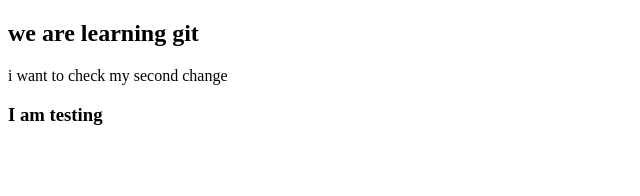
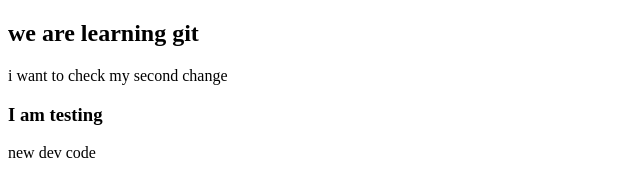
Before and after one commit to shoaib1236/gitlearn, a plain HTML site: page index.html in a window 1280 px wide. Shown: the whole page, without its empty margins (0-640 px from the left). Drawn offline with Linux system fonts and the light colour scheme.

Commit message:
Update index.html
new dev code change

```diff
--- a/index.html
+++ b/index.html
@@ -10,5 +10,6 @@
 <h2>we are learning git</h2>
 <p>i want to check  my second change</p>
 <h3>I am testing</h3>
+<p>new dev code</p>
 </body>
 </html>
```
